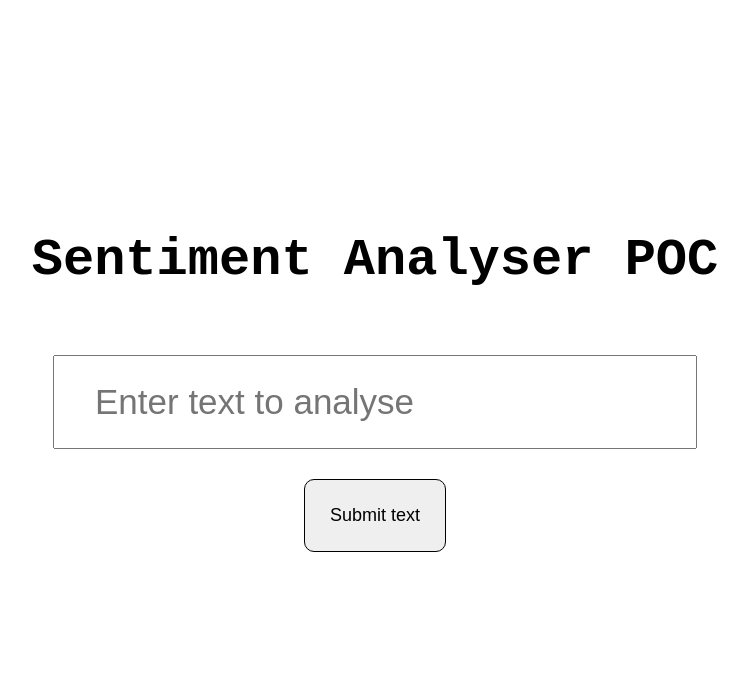
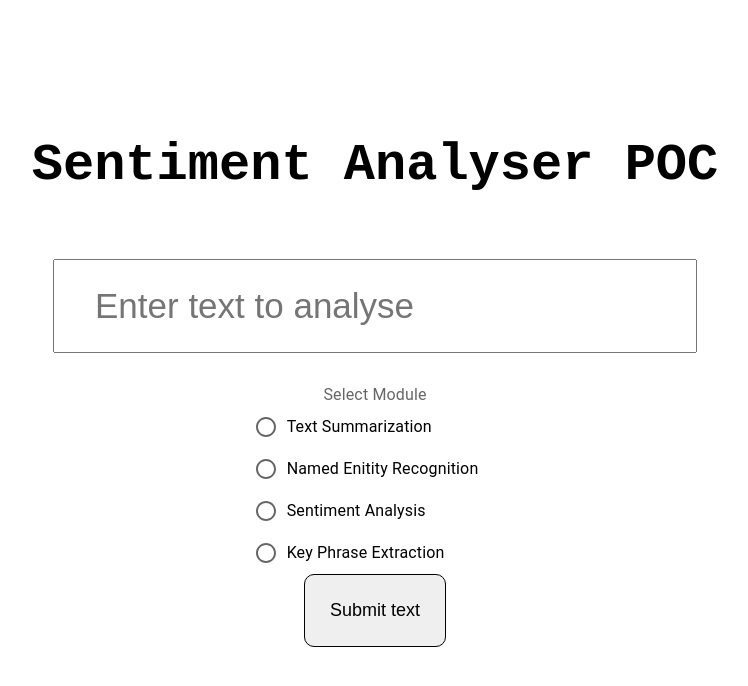
Before and after one commit to eyeamkd/sentimental-analysis-client, a React (Create React App) app: page / in a window 1280 px wide. Shown: the top 686 px of the page, without its empty margins (265-1013 px from the left). Built offline with nearby package versions, Linux system fonts and the light colour scheme.

Commit message:
added form options for modules

```diff
--- a/package.json
+++ b/package.json
@@ -3,6 +3,9 @@
   "version": "0.1.0",
   "private": true,
   "dependencies": {
+    "@emotion/react": "^11.4.1",
+    "@emotion/styled": "^11.3.0",
+    "@mui/material": "^5.0.3",
     "@testing-library/jest-dom": "^5.14.1",
     "@testing-library/react": "^11.2.7",
     "@testing-library/user-event": "^12.8.3",
--- a/src/App.js
+++ b/src/App.js
@@ -1,7 +1,15 @@
 import { useState } from "react";
 import "./App.css";
+import Form from "./Form";
 import Input from "./Input";
 // const qs = require("qs");
+
+const endpoints = {
+  'text-summarization':'summarize',
+  'key-phrase-extraction':'extract',
+  'named-enitiy-recognition':'entity-recog',
+  'senitment-analysis':'analyse'
+}
 
 function App() {
   const [sentiment, setsentiment] = useState("");
@@ -43,6 +51,7 @@ function App() {
       <header className="App-header">
         <h1 style={{color:'black', fontFamily:'monospace'}}>Sentiment Analyser POC</h1>
         <Input/>
+        <Form/>
         <button style={{padding:'25px', border:'1px solid black', borderRadius:'10px', fontSize:'18px'}} onClick={onTextSubmitted}>Submit text</button>
         <p style={{color:'black'}}>{sentiment}</p>
         {/* <div>
--- /dev/null
+++ b/src/Form.js
@@ -0,0 +1,49 @@
+import * as React from "react";
+import Radio from "@mui/material/Radio";
+import RadioGroup from "@mui/material/RadioGroup";
+import FormControlLabel from "@mui/material/FormControlLabel";
+import FormControl from "@mui/material/FormControl";
+import FormLabel from "@mui/material/FormLabel";
+
+export default function Form() {
+  const [selectedValue, setselectedValue] = React.useState("");
+
+  const onRadioButtonSelected = (event) => {
+        setselectedValue(event.target.value);
+        console.log("Selected value is", event.target.value);
+  }
+
+  return (
+    <FormControl component="fieldset">
+      <FormLabel component="legend">Select Module</FormLabel>
+      <RadioGroup
+        aria-label="gender"
+        defaultValue="female"
+        name="radio-buttons-group"
+        onChange={onRadioButtonSelected}
+        style={{ color: "black" }}
+      >
+        <FormControlLabel
+          value="text-summarization"
+          control={<Radio />}
+          label="Text Summarization"
+        />
+        <FormControlLabel
+          value="named-enitity-recognition"
+          control={<Radio />}
+          label="Named Enitity Recognition"
+        />
+        <FormControlLabel
+          value="senitment-analysis"
+          control={<Radio />}
+          label="Sentiment Analysis"
+        />
+        <FormControlLabel
+          value="key-phrase-extraction"
+          control={<Radio />}
+          label="Key Phrase Extraction"
+        />
+      </RadioGroup>
+    </FormControl>
+  );
+}
--- a/src/index.js
+++ b/src/index.js
@@ -3,6 +3,7 @@ import ReactDOM from 'react-dom';
 import './index.css';
 import App from './App';
 import reportWebVitals from './reportWebVitals';
+import Form from './Form';
 
 ReactDOM.render(
   <React.StrictMode>
```
Also changed, not shown: 1 other file (tests, documents, lock files or other folders).
